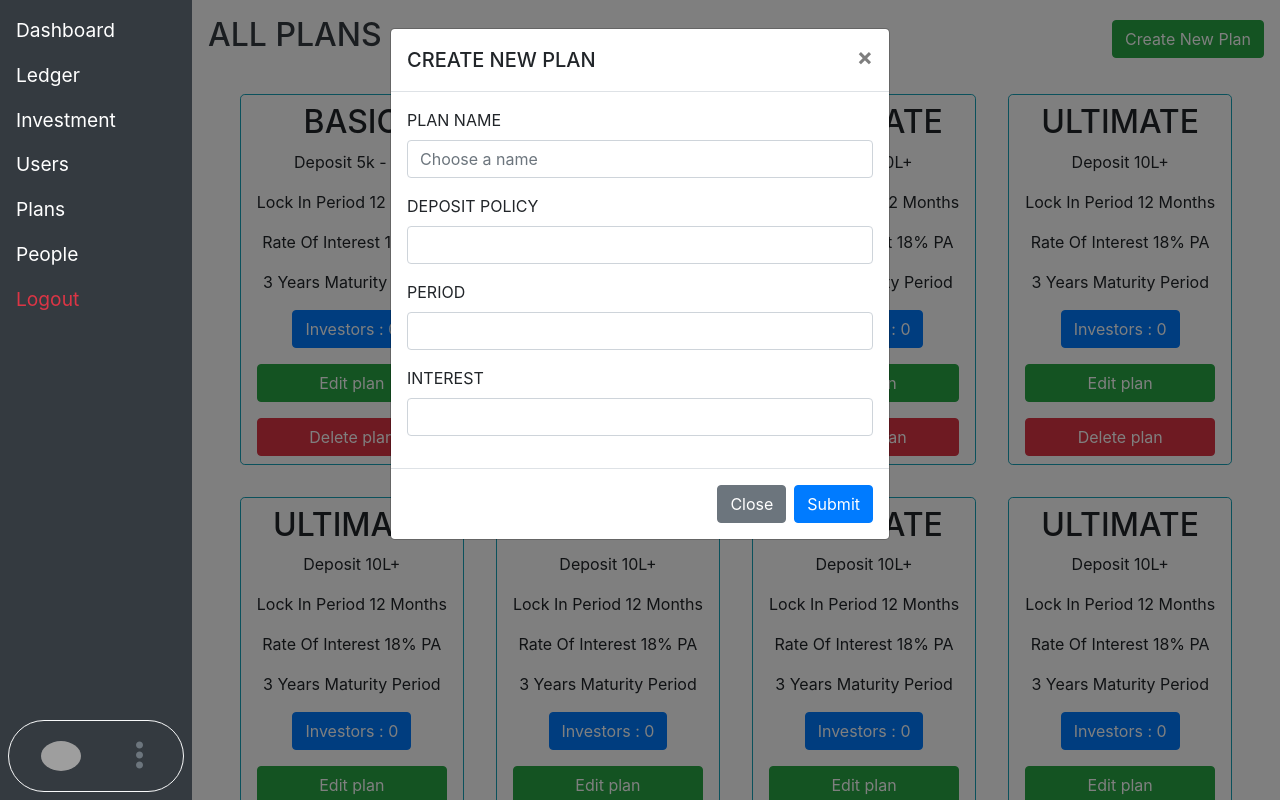
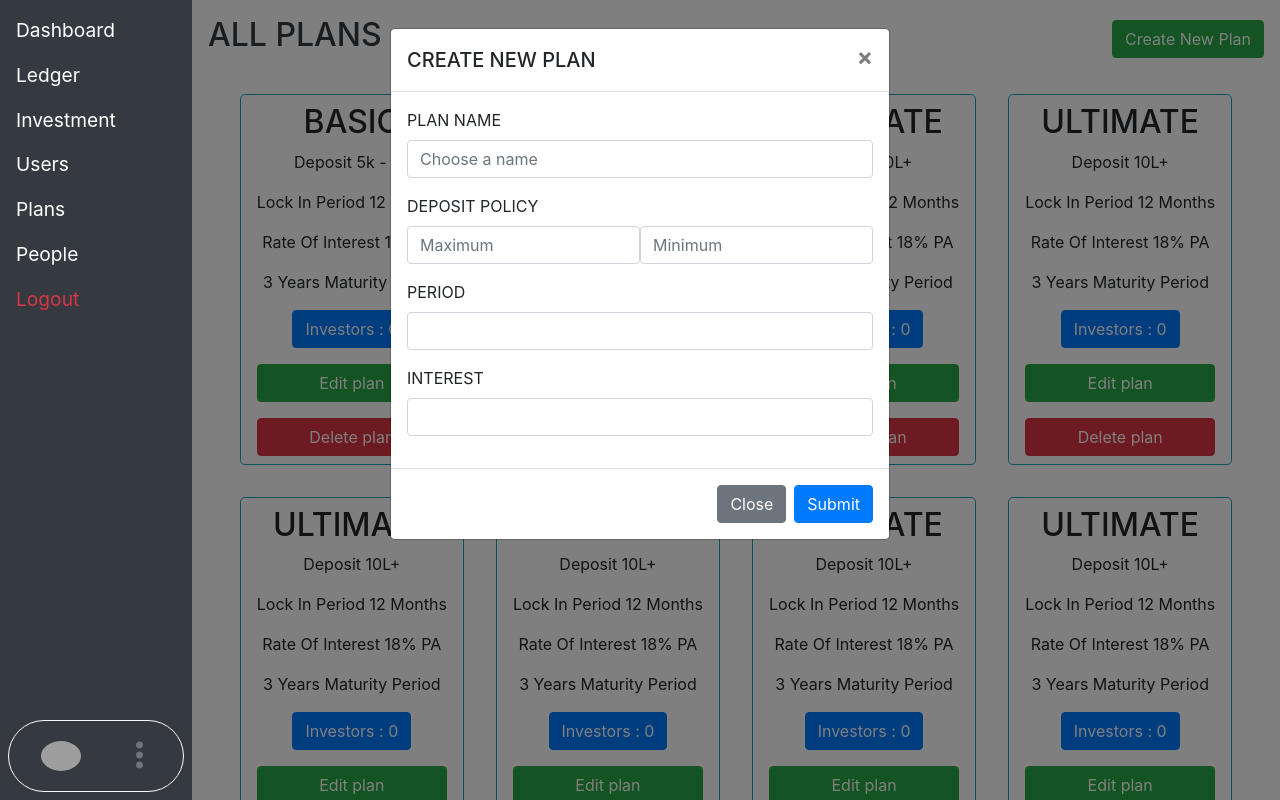
Before and after one commit to Sumit123bahgel/IMA-Frontend, a React (Create React App) app: page /plans_all in a window 1280 px wide. Both pictures are taken after a click on the button "Create New Plan". Shown: the top 800 px of the page. Built offline with nearby package versions, Linux system fonts and the light colour scheme; grey boxes are pictures that could not be loaded.

Commit message:
build file

```diff
--- a/src/Pages/Plans/createNewPlan.js
+++ b/src/Pages/Plans/createNewPlan.js
@@ -27,20 +27,24 @@ const CreateNewPlan = () => {
 
                 <div className='form-group'>
                   <Label for="deposit" content = 'Deposit Policy'/>
+                  <div className='d-flex'>
 
-                  <Input type="text" className='form-control'  />
+                    <Input type="number" className='form-control' placeholder='Maximum' />
+                    <Input type="number" className='form-control' placeholder='Minimum' />
+
+                  </div>
                 </div>
 
                 <div className='form-group'>
                   <Label for= 'period' content ='Period' />
 
-                  <Input type="text" className='form-control'  />
+                  <Input type="number" className='form-control'  />
                 </div>
 
                 <div className='form-group'>
                   <Label for= 'interest' content ='Interest' />
 
-                  <Input type="text" className='form-control' />
+                  <Input type="number" className='form-control' />
                 </div>
 
               </form>
```
